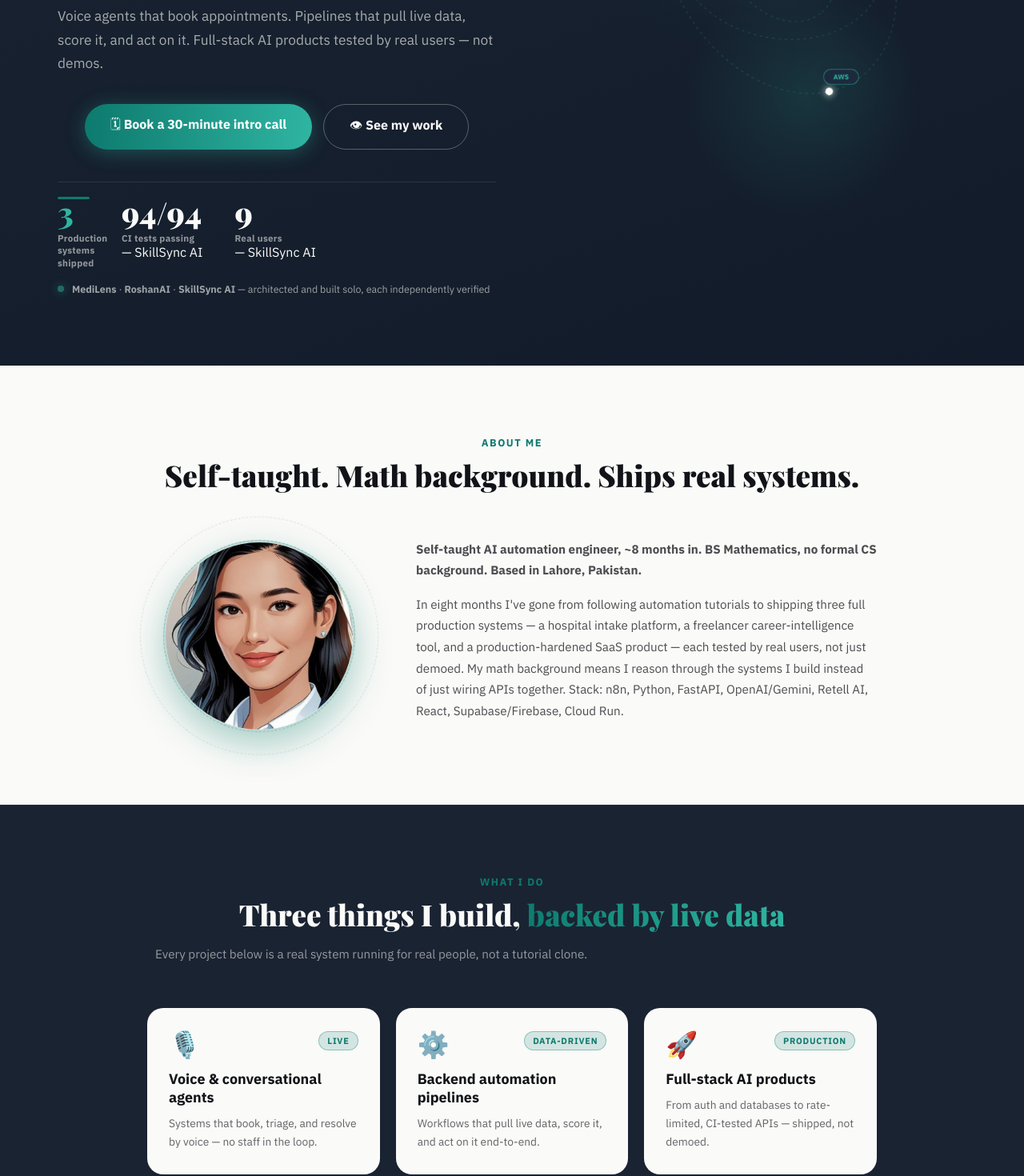
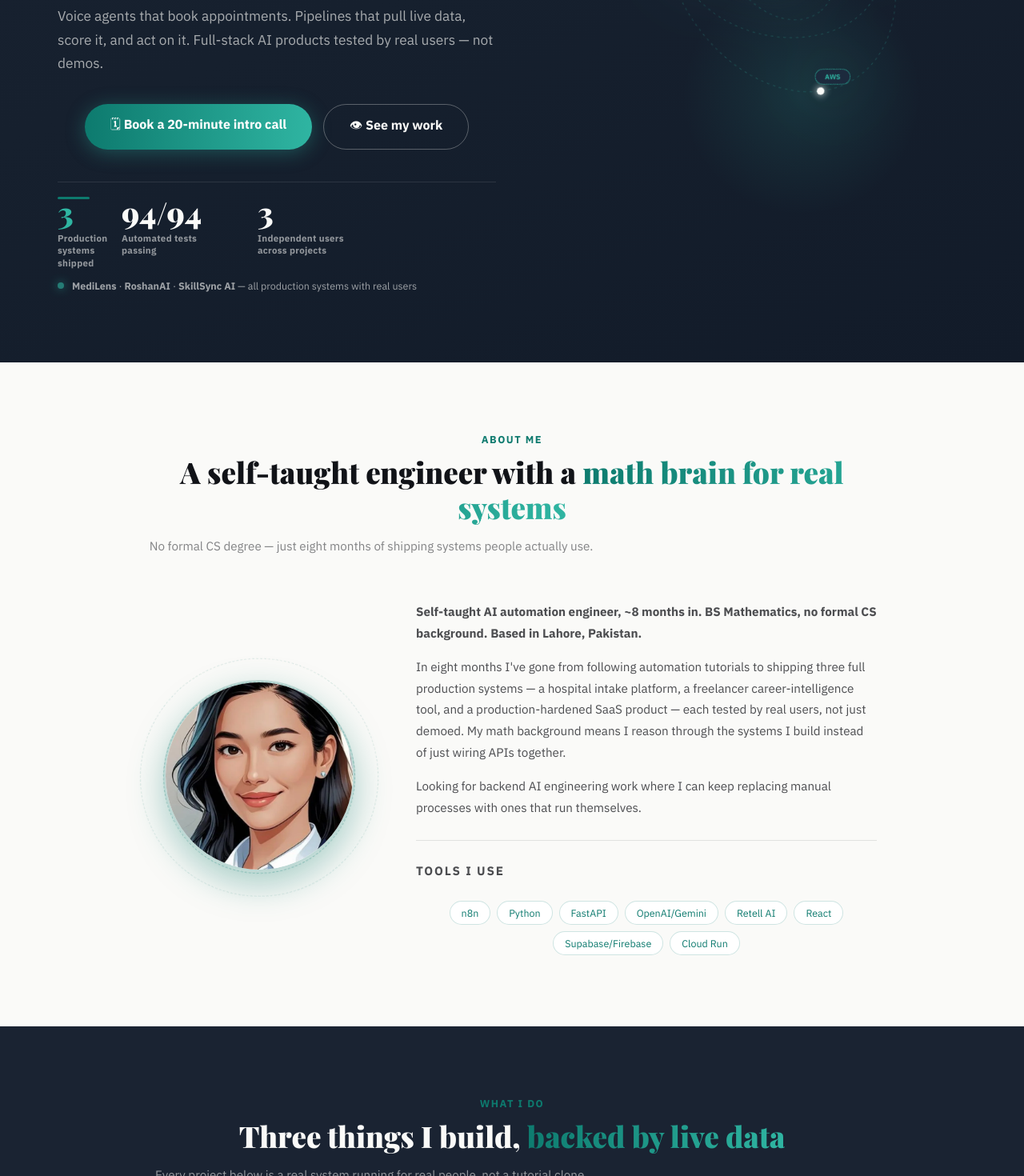
Before and after one commit to MaryumAkram16/maryum-portfolio, a React (Vite) app: page / in a window 1280 px wide. Shown: the part 640-2110 px from the top of the page at 80% size. Built offline with nearby package versions, Linux system fonts and the light colour scheme.

Commit message:
Serve avatar as WebP with JPEG fallback (53KB to 31KB)

```diff
--- a/src/pages/Landing.jsx
+++ b/src/pages/Landing.jsx
@@ -38,7 +38,6 @@ function Reveal({ children, delay = 0 }) {
   }, [])
   return (
     <div
-      ref={ref}
       className={`reveal ${visible ? 'visible' : ''}`}
       style={{ transitionDelay: `${delay}ms` }}
     >
@@ -108,24 +107,21 @@ function Landing() {
       desc: 'Hospital intake automation',
       tags: ['Voice Agent', 'Complaint Mgmt', 'Admin Dashboard'],
       text: 'A voice agent books, reschedules, and cancels appointments with no staff involved — plus complaint management and an admin dashboard.',
-      result: ['Independently tested by a professor via live link'],
+      result: 'Independently tested by a professor via live link',
     },
     {
       title: 'RoshanAI',
       desc: 'Freelancer career intelligence',
       tags: ['Market Data', 'Skill Gap Analysis', 'Proposal Generator'],
       text: 'Pulls live job market data from JSearch & Google Jobs, analyzes skill gaps against real postings, and generates tailored proposals.',
-      result: [
-        '3 independent users · fully solo build',
-        'AI Seekho 2026 — Silver Tier, Phase 1 Submission',
-      ],
+      result: '3 independent users · fully solo build',
     },
     {
       title: 'SkillSync AI',
       desc: 'Career discovery pipeline',
       tags: ['Dashboard', 'Radar', 'Assessment'],
       text: 'Adaptive skill assessment matched against live market data, with real security, rate limiting, and audit logging in production.',
-      result: ['9 real users · 94/94 CI tests passing'],
+      result: '9 real users · 94/94 CI tests passing',
     },
   ]
 
@@ -134,7 +130,7 @@ function Landing() {
     { label: 'Watch demo videos', sub: 'Real product walkthroughs' },
     { label: 'Read the architecture', sub: 'Diagrams, tests, decisions' },
     { label: 'Explore the code', sub: 'Open source on GitHub' },
-    { label: 'Book an intro call', sub: '30 minutes, free' },
+    { label: 'Book an intro call', sub: '20 minutes, free' },
   ]
 
   const whyItems = [
@@ -191,7 +187,7 @@ function Landing() {
                 target="_blank"
                 rel="noopener noreferrer"
               >
-                🗓 Book a 30-minute intro call
+                🗓 Book a 20-minute intro call
               </a>
               <Link className="cta-pill cta-outline" to="/work">
                 👁 See my work
@@ -210,15 +206,13 @@ function Landing() {
                   <CounterItem value={94} />
                   <span>/94</span>
                 </div>
-                <div className="stat-label">CI tests passing</div>
-                <div className="stat-attribution">— SkillSync AI</div>
+                <div className="stat-label">Automated tests passing</div>
               </div>
               <div className="stat-item">
                 <div className="stat-value">
-                  <CounterItem value={9} />
+                  <CounterItem value={3} />
                 </div>
-                <div className="stat-label">Real users</div>
-                <div className="stat-attribution">— SkillSync AI</div>
+                <div className="stat-label">Independent users across projects</div>
               </div>
             </div>
 
@@ -226,8 +220,7 @@ function Landing() {
               <span className="proof-dot" aria-hidden="true" />
               <span className="proof-text">
                 <strong>MediLens</strong> · <strong>RoshanAI</strong> ·{' '}
-                <strong>SkillSync AI</strong> — architected and built solo, each independently
-                verified
+                <strong>SkillSync AI</strong> — all production systems with real users
               </span>
             </div>
           </div>
@@ -242,17 +235,28 @@ function Landing() {
       <section className="landing-section landing-about">
         <div className="container">
           <Reveal>
-            <SectionHead label="About me" title="Self-taught. Math background. Ships real systems." />
+            <SectionHead
+              label="About me"
+              title="A self-taught engineer with a"
+              highlight="math brain for real systems"
+              sub="No formal CS degree — just eight months of shipping systems people actually use."
+            />
           </Reveal>
           <div className="about-grid">
             <Reveal delay={60}>
               <div className="about-avatar about-avatar-photo" aria-hidden="true">
+                <picture>
+                  <source
+                    srcSet={`${import.meta.env.BASE_URL}maryum-avatar.webp`}
+                    type="image/webp"
+                  />
                   <img
                     className="about-avatar-img"
                     src={`${import.meta.env.BASE_URL}maryum-avatar.jpeg`}
                     alt="Maryum Akram"
                     loading="eager"
                   />
+                </picture>
                 <div className="about-avatar-ring" />
                 <div className="about-avatar-ring about-avatar-ring-2" />
               </div>
@@ -270,9 +274,29 @@ function Landing() {
                   full production systems — a hospital intake platform, a freelancer
                   career-intelligence tool, and a production-hardened SaaS product — each tested
                   by real users, not just demoed. My math background means I reason through the
-                  systems I build instead of just wiring APIs together. Stack: n8n, Python,
-                  FastAPI, OpenAI/Gemini, Retell AI, React, Supabase/Firebase, Cloud Run.
+                  systems I build instead of just wiring APIs together.
                 </p>
+                <p>
+                  Looking for backend AI engineering work where I can keep replacing manual
+                  processes with ones that run themselves.
+                </p>
+                <div className="about-tools">
+                  <p className="section-label">Tools I use</p>
+                  <ul className="stack-tags">
+                    {[
+                      'n8n',
+                      'Python',
+                      'FastAPI',
+                      'OpenAI/Gemini',
+                      'Retell AI',
+                      'React',
+                      'Supabase/Firebase',
+                      'Cloud Run',
+                    ].map((tech) => (
+                      <li key={tech}>{tech}</li>
+                    ))}
+                  </ul>
+                </div>
               </div>
             </Reveal>
           </div>
@@ -334,14 +358,12 @@ function Landing() {
                   <h3>{p.title}</h3>
                   <p className="preview-desc">{p.desc}</p>
                   <p>{p.text}</p>
-                  {p.result.map((line) => (
-                    <p className="preview-result" key={line}>
+                  <p className="preview-result">
                     <span className="preview-result-icon" aria-hidden="true">
                       ✓
                     </span>
-                      {line}
+                    {p.result}
                   </p>
-                  ))}
                   <Link className="preview-link" to="/work">
                     Read case study →
                   </Link>
@@ -441,7 +463,7 @@ function Landing() {
                 target="_blank"
                 rel="noopener noreferrer"
               >
-                🗓 Book a 30-minute intro call
+                🗓 Book a 20-minute intro call
               </a>
               <Link className="cta-pill cta-outline" to="/contact">
                 ✉ Send a message instead
```
Also changed, not shown: public/maryum-avatar.webp (added). Lines whose indentation alone changed are shown as unchanged.
